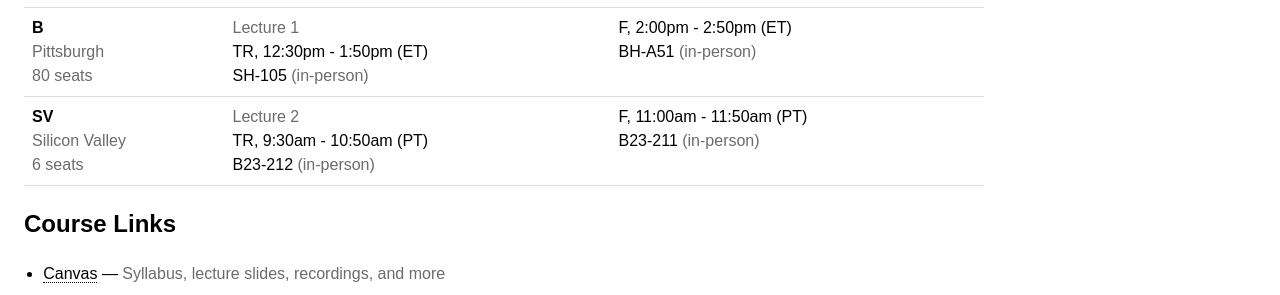
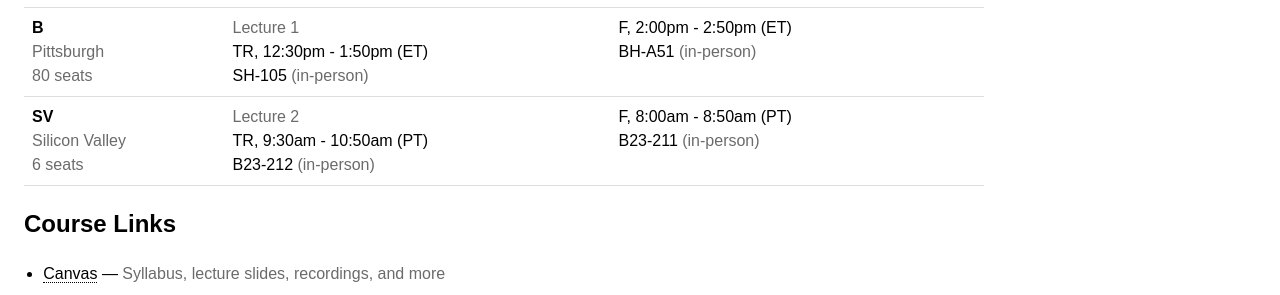
Before and after one commit to cmu-ece18740/cmu-ece18740.github.io, a Jekyll site: the page built from course_info.html, in a window 1280 px wide and 900 px high. Shown: the part 386-681 px from the top of the window. Built offline with Jekyll 4.4.1, drawn with Linux system fonts in a browser that asks for light colours.

Commit message:
Update SV section info

```diff
--- a/_data/course.yml
+++ b/_data/course.yml
@@ -106,7 +106,7 @@ meetings:
       room: B23-212
       modality: in-person
     recitation:
-      when: F, 11:00am - 11:50am (PT)
+      when: F, 8:00am - 8:50am (PT)
       room: B23-211
       modality: in-person
 
```
